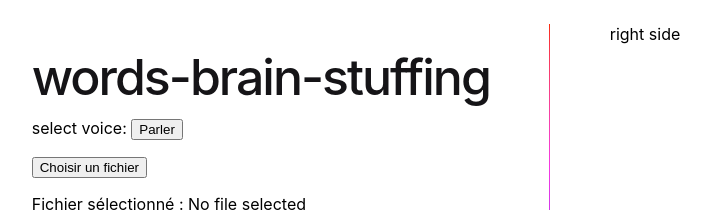
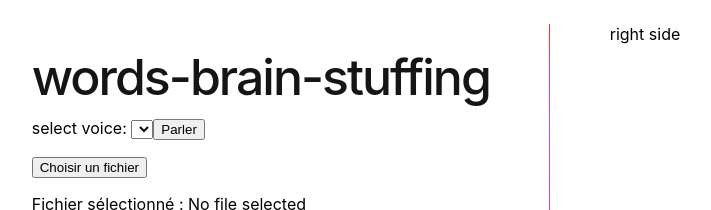
Before and after one commit to Bertrand82/word-stuffing-brain, an Angular app: page / in a window 1280 px wide. Shown: the top 210 px of the page, without its empty margins (284-995 px from the left). Built offline with nearby package versions, Linux system fonts and the light colour scheme.

Commit message:
fix update voice latence

```diff
--- a/src/app/word-stuffing-root/util-voice/util-voice.html
+++ b/src/app/word-stuffing-root/util-voice/util-voice.html
@@ -1,8 +1,8 @@
 <p>select voice:
 
-<select *ngIf="voices.length > 0"  [(ngModel)]="selectedVoiceName"  (ngModelChange)="onVoiceChange($event)">
+<select   [(ngModel)]="selectedVoiceName"  (ngModelChange)="onVoiceChange($event)">
       <option *ngFor="let voice of voices" [ngValue]="voice">
-        {{ voice.name }} :1:lang: ({{ voice.lang }})
+        {{ voice.name }}
       </option>
 </select>
 <button (click)="speak()">Parler</button>
--- a/src/app/word-stuffing-root/util-voice/util-voice.ts
+++ b/src/app/word-stuffing-root/util-voice/util-voice.ts
@@ -1,28 +1,36 @@
-import { Component,OnInit,Output, EventEmitter,ChangeDetectorRef   } from '@angular/core';
+import { Component,OnInit,Output, EventEmitter,ChangeDetectorRef, AfterViewInit   } from '@angular/core';
 import { CommonModule } from '@angular/common';
 import { FormsModule } from '@angular/forms';  // ← Ajoutez cette ligne
 @Component({
   selector: 'app-util-voice',
-  imports: [
-    FormsModule, CommonModule],
+  standalone: true,
+  // Note: 'standalone: true' is used for Angular 14+ to indicate that this component is a standalone component.
+  // If you are using an older version of Angular, you can remove this line and use
+  imports: [FormsModule, CommonModule],
+
   templateUrl: './util-voice.html',
   styleUrl: './util-voice.css'
 })
 export class UtilVoice {
 
-  constructor(private cdr: ChangeDetectorRef) {}
+  constructor(private cdr2: ChangeDetectorRef) {}
   voices: SpeechSynthesisVoice[] = [];
   public selectedVoiceName!: SpeechSynthesisVoice;
   @Output() valeurEnvoyee = new EventEmitter<SpeechSynthesisVoice>();
   text: string = 'hi , it is an exercise .';
 
   ngOnInit() {
-    console.warn('UtilVoice ngOnInit');
-    this.loadVoices();
+    console.warn('UtilVoice ngOnInitA');
+    this.voices = window.speechSynthesis.getVoices();
+    console.warn('UtilVoice ngOnInitB', this.voices);
+    console.warn('UtilVoice ngOnInitC', this.voices);
+
     window.speechSynthesis.onvoiceschanged = () => this.loadVoices();
-    this.cdr.markForCheck();
-    this.cdr.detectChanges();
+
+
+     this.valeurEnvoyee.emit(this.selectedVoiceName);
   }
+
 
   onVoiceChange(newValue: SpeechSynthesisVoice) {
     //this.selectedVoiceName = newValue;
@@ -33,16 +41,20 @@ export class UtilVoice {
   }
 
   loadVoices() {
-    console.warn('UtilVoice loadVoices');
+    console.warn('UtilVoice loadVoicesA');
     this.voices = window.speechSynthesis.getVoices().filter(voice =>
       voice.lang.startsWith('en')
-);
-    console.warn('UtilVoice loadVoices2', this.voices);
-    if (this.voices.length > 0 && !this.selectedVoiceName) {
+    );
+
+     if (this.voices.length > 0 && !this.selectedVoiceName) {
       this.selectedVoiceName = this.voices[0];
-      console.warn('UtilVoice loadVoices3', this.selectedVoiceName);
-      this.valeurEnvoyee.emit(this.selectedVoiceName);
+      console.warn('UtilVoice loadVoicesAAAAAA', this.selectedVoiceName);
+     // this.cdr.markForCheck();
+      this.cdr2.detectChanges();
+
     }
+    console.warn('UtilVoice loadVoicesB', this.voices);
+
   }
 
   speak() {
```
